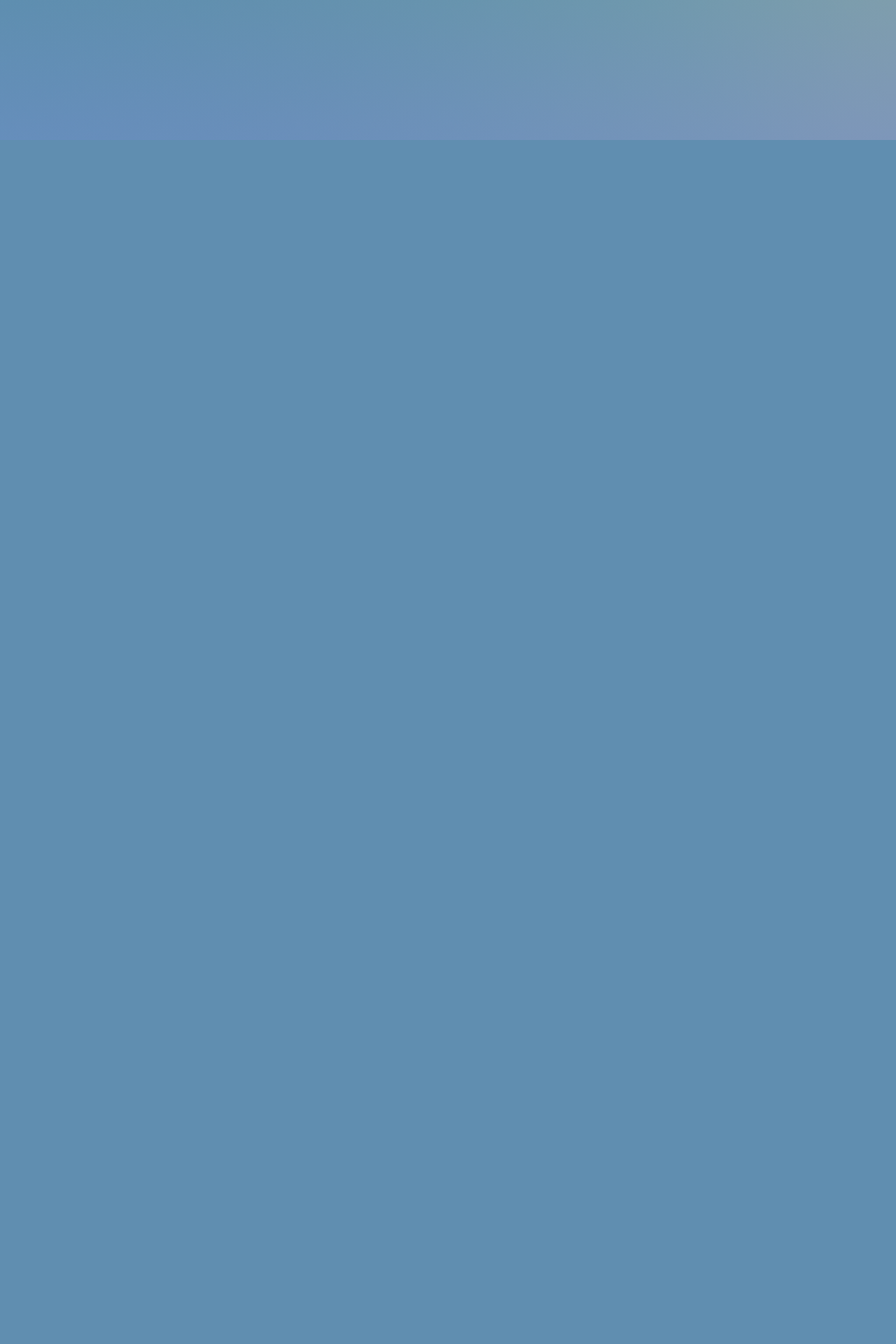
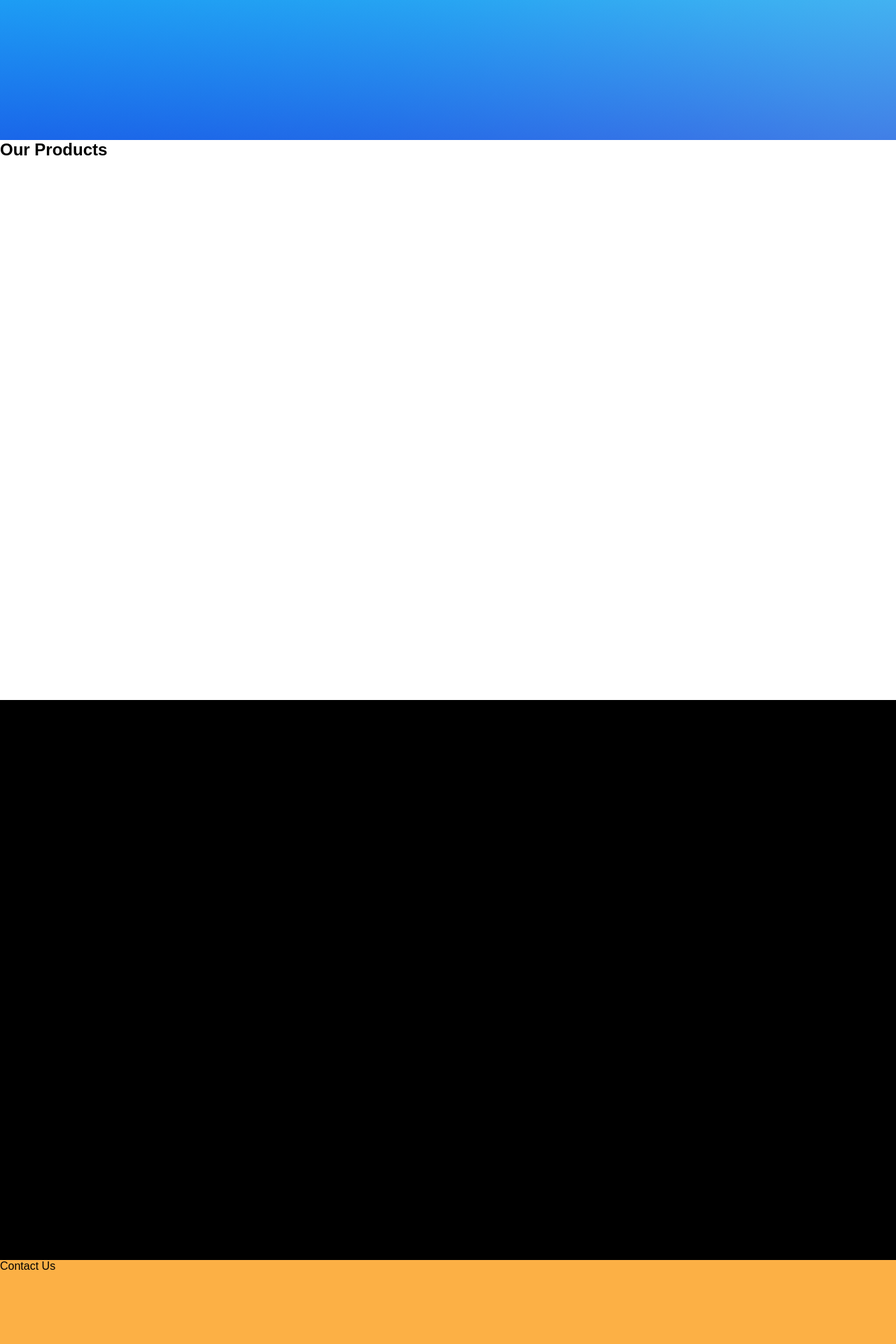
Before and after one commit to DzikriDhaniawan/spektrum-proevent, a PHP site: page / in a window 1280 px wide. Shown: the part 1400-3320 px from the top of the page at 70% size. Before the commit the page ends 1600 px from the top, so only its background shows below. Run offline with PHP 8.4, Linux system fonts and the light colour scheme.

Commit message:
menambah page baru

```diff
--- a/index.html
+++ b/index.html
@@ -120,6 +120,23 @@
     </div>
     </section>
 
+    <section class="product-section" id="product">
+      <div class="product-content">
+        <h1>Our Products</h1>
+      </div>
+    </section>
+
+    <section class="gallery-section" id="gallery">
+      <div class="gallery-content">
+        <h1>Gallery</h1>
+      </div>
+    </section>
+
+    <section class="contact-section">
+      <div class="contact-content">
+        Contact Us
+      </div>
+    </section>
 
 </body>
 </html>
--- a/style.css
+++ b/style.css
@@ -173,9 +173,47 @@ body {
     height: 0px;
 }
 
+/*ABOUT SECTION START*/
+
 .about-section{
     position: relative;
     width: 100%;
     height: 100vh;
-    background: linear-gradient(to bottom, rgba(47, 0, 255, 0.72), rgba(7, 139, 196, 0.7),rgba(88, 123, 137, 0.7),rgba(90, 114, 159, 0.7)), url('/pict/color2.png') center/cover no-repeat;
+    background: linear-gradient(to bottom, rgba(215, 233, 251, 0.72), rgba(88, 199, 247, 0.7),rgba(13, 179, 245, 0.7),rgba(20, 92, 224, 0.7)), url('/pict/color7.png') center/cover no-repeat;
 }
+
+/*===========================ABOUT SECTION END==================================*/
+
+/*==========================PRODUCT SECTION START===============================*/
+
+.product-section{
+    position:relative ;
+    width: 100%;
+    height: 100vh;
+    background-color: white;
+}
+
+/*===========================ABOUT SECTION END===================================*/
+
+
+/*===========================GALLERY SECTION START===============================*/
+
+.gallery-section{
+    position: relative;
+    width: 100%;
+    height: 100vh;
+    background-color: black;
+}
+
+/*===========================GALLERY SECTION END=================================*/
+
+/*===========================CONTACT SECTION START===============================*/
+
+.contact-section{
+    position: relative;
+    width: 100%;
+    height: 100vh;
+    background-color: #fcb045;
+}
+
+/*===========================CONTACT SECTION END==================================*/
```
Also changed, not shown: pict/color7.png (added).
